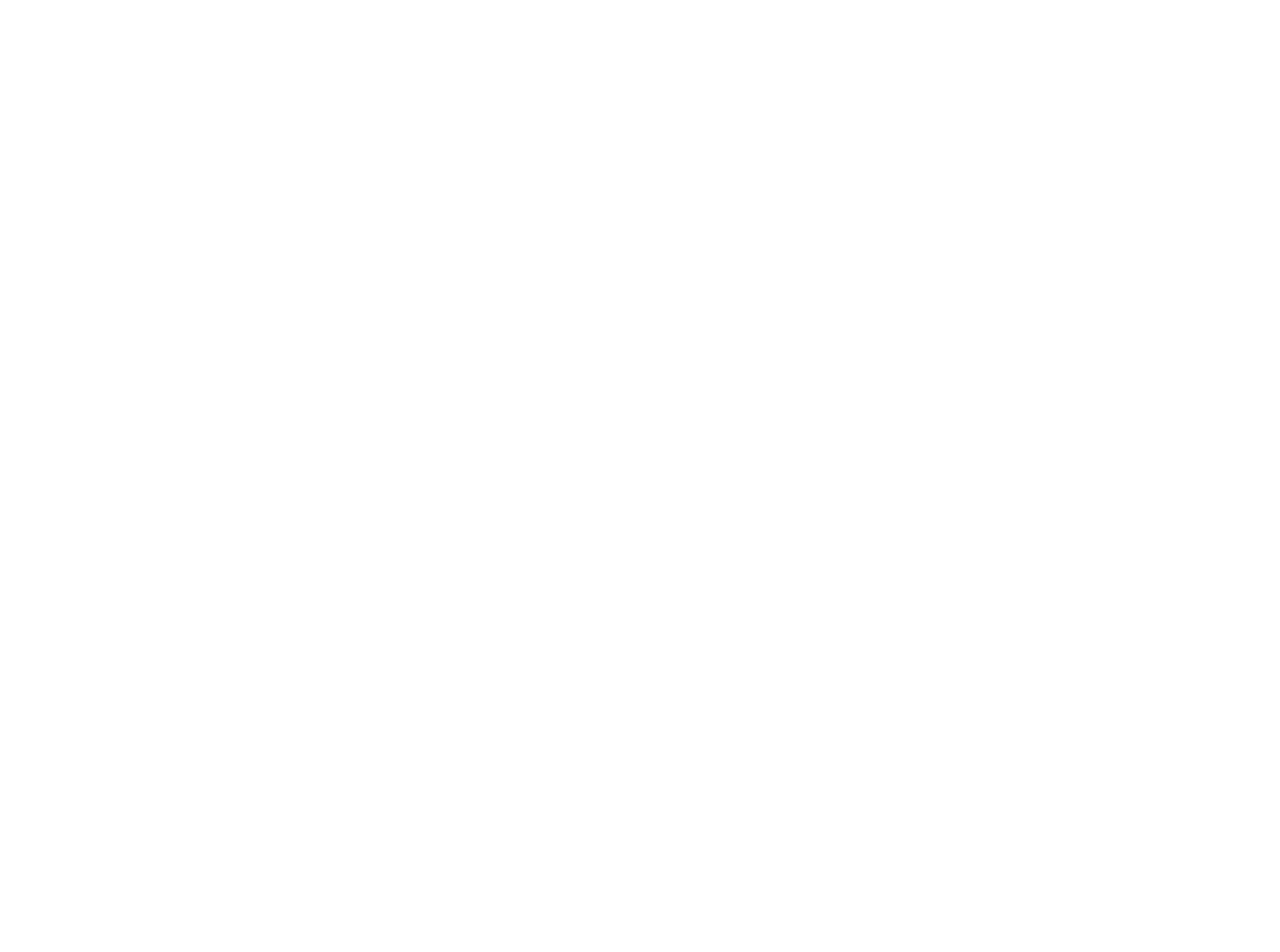
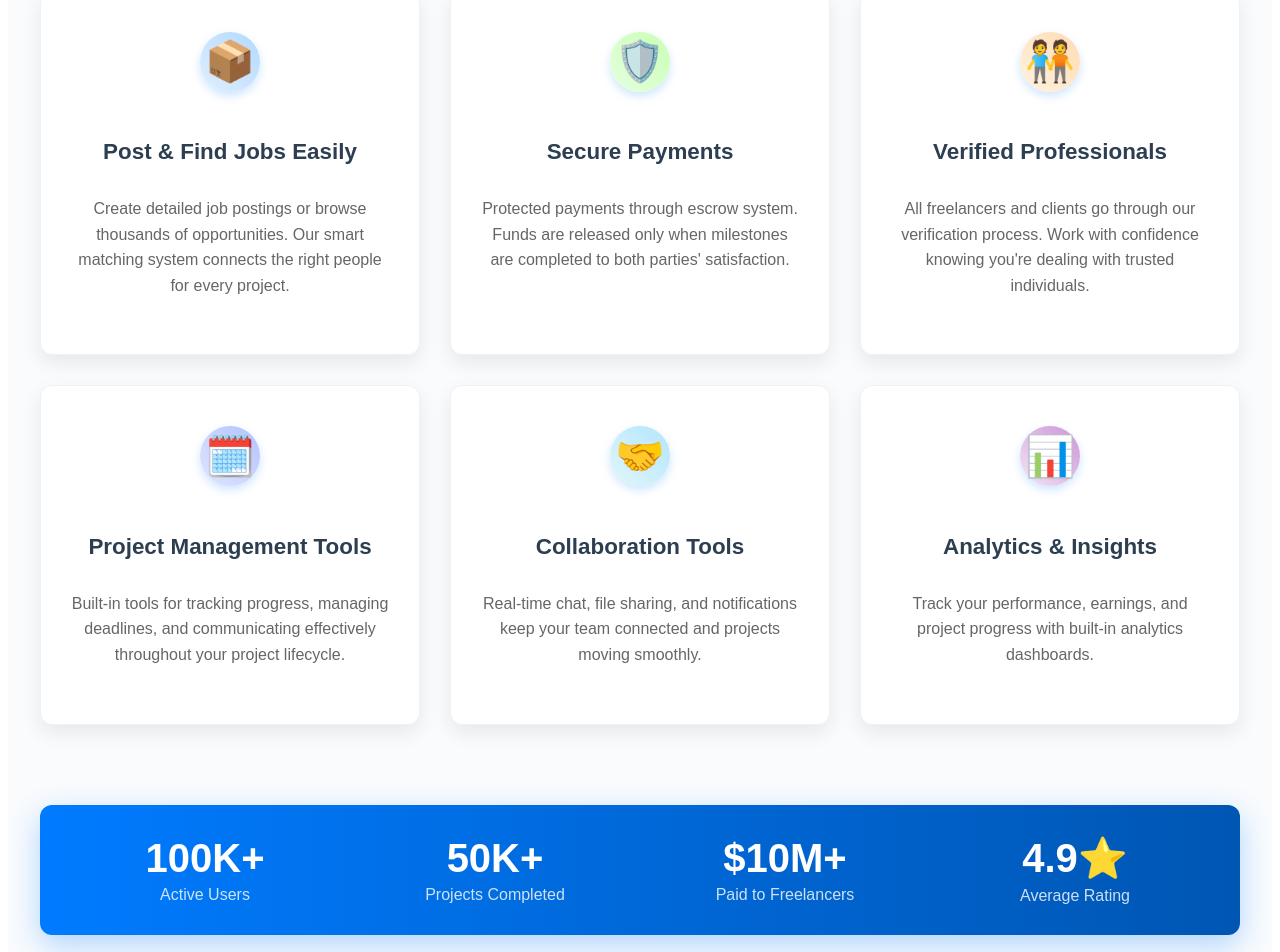
Before and after one commit to wallacetrixie/SolutionHub, a React (Vite) app in the folder Entry-point/Frontend/: page / in a window 1280 px wide. Shown: the part 1785-2737 px from the top of the page. Before the commit the page ends 1464 px from the top, so only its background shows below. Built offline with nearby package versions, Linux system fonts and the light colour scheme.

Commit message:
added component to explain why chose our  system

```diff
--- a/Entry-point/Frontend/src/App.jsx
+++ b/Entry-point/Frontend/src/App.jsx
@@ -2,6 +2,7 @@
 import Navbar from "./Components/LandingPage/Navbar.jsx";
 import HeroSection from "./Components/LandingPage/HeroSection.jsx";
 import SearchDropdown from "./Components/LandingPage/SearchDropdown.jsx";
+import WhyUsSection from "./Components/LandingPage/WhyUsSection.jsx";
 
 function App() {
   return (
@@ -9,6 +10,7 @@
       <Navbar />
       <HeroSection />
       <SearchDropdown />
+      <WhyUsSection />
 
     </div>
 
--- /dev/null
+++ b/Entry-point/Frontend/src/Components/LandingPage/WhyUsSection.jsx
@@ -0,0 +1,99 @@
+import React, { useEffect, useRef } from 'react';
+import '../../styles/WhyUs.css';
+
+const SkillHubSection = () => {
+  const features = [
+    {
+      icon: '📦', // Replace with an actual icon component or image if needed
+      title: 'Post & Find Jobs Easily',
+      description: 'Create detailed job postings or browse thousands of opportunities. Our smart matching system connects the right people for every project.',
+    },
+    {
+      icon: '🛡️', // Replace with an actual icon component or image if needed
+      title: 'Secure Payments',
+      description: 'Protected payments through escrow system. Funds are released only when milestones are completed to both parties\' satisfaction.',
+    },
+    {
+      icon: '🧑‍🤝‍🧑', // Replace with an actual icon component or image if needed
+      title: 'Verified Professionals',
+      description: 'All freelancers and clients go through our verification process. Work with confidence knowing you\'re dealing with trusted individuals.',
+    },
+    {
+      icon: '🗓️', // Replace with an actual icon component or image if needed
+      title: 'Project Management Tools',
+      description: 'Built-in tools for tracking progress, managing deadlines, and communicating effectively throughout your project lifecycle.',
+    },
+    {
+  icon: '🤝',
+  title: 'Collaboration Tools',
+  description: 'Real-time chat, file sharing, and notifications keep your team connected and projects moving smoothly.',
+},
+{
+  icon: '📊',
+  title: 'Analytics & Insights',
+  description: 'Track your performance, earnings, and project progress with built-in analytics dashboards.',
+},
+  ];
+
+  const stats = [
+    { value: '100K+', label: 'Active Users' },
+    { value: '50K+', label: 'Projects Completed' },
+    { value: '$10M+', label: 'Paid to Freelancers' },
+    { value: '4.9⭐', label: 'Average Rating' },
+  ];
+
+  const featureRefs = useRef([]);
+
+  useEffect(() => {
+    const handleScroll = () => {
+      featureRefs.current.forEach((ref, idx) => {
+        if (ref) {
+          const rect = ref.getBoundingClientRect();
+          if (rect.top < window.innerHeight - 60) {
+            ref.classList.add(idx % 2 === 0 ? 'slide-in-left' : 'slide-in-right');
+          }
+        }
+      });
+    };
+    window.addEventListener('scroll', handleScroll);
+    handleScroll();
+    return () => window.removeEventListener('scroll', handleScroll);
+  }, []);
+
+  return (
+    <section className="skillhub-section">
+      <div className="container">
+        <h2 className="section-title">Why Choose <span className="skillhub-highlight">SolutionHub</span>?</h2>
+        <p className="section-description">
+          We've built everything you need to succeed in the freelance economy. From finding
+          work to getting paid, we've got you covered.
+        </p>
+
+        <div className="features-grid">
+          {features.map((feature, index) => (
+            <div
+              className="feature-card"
+              key={index}
+              ref={el => featureRefs.current[index] = el}
+            >
+              <div className="feature-icon">{feature.icon}</div>
+              <h3 className="feature-title">{feature.title}</h3>
+              <p className="feature-description">{feature.description}</p>
+            </div>
+          ))}
+        </div>
+
+        <div className="stats-bar">
+          {stats.map((stat, index) => (
+            <div className="stat-item" key={index}>
+              <div className="stat-value">{stat.value}</div>
+              <div className="stat-label">{stat.label}</div>
+            </div>
+          ))}
+        </div>
+      </div>
+    </section>
+  );
+};
+
+export default SkillHubSection;
--- /dev/null
+++ b/Entry-point/Frontend/src/styles/WhyUs.css
@@ -0,0 +1,249 @@
+/* SkillHubSection.css */
+
+.skillhub-section {
+  padding: 80px 0;
+  background-color: #f9fbfd; /* A very light grey background */
+  font-family: Arial, sans-serif;
+  color: #333;
+}
+
+.container {
+  max-width: 1200px;
+  margin: 0 auto;
+  padding: 0 20px;
+  text-align: center;
+}
+
+.section-title {
+  font-size: 3em;
+  font-weight: 700;
+  margin-bottom: 20px;
+  color: #2c3e50; /* Darker text for titles */
+}
+
+.skillhub-highlight {
+  color: #007bff; /* SkillHub blue color */
+}
+
+.section-description {
+  font-size: 1.1em;
+  line-height: 1.6;
+  max-width: 800px;
+  margin: 0 auto 60px;
+  color: #555;
+}
+
+.features-grid {
+  display: grid;
+  grid-template-columns: repeat(3, 1fr); /* 3 columns per row */
+  gap: 30px;
+  margin-bottom: 80px;
+  transition: all 0.4s cubic-bezier(0.4, 0, 0.2, 1);
+}
+
+.feature-card {
+  background-color: #ffffff;
+  border-radius: 12px;
+  padding: 40px 30px;
+  box-shadow: 0 8px 20px rgba(0, 0, 0, 0.08);
+  transition:
+    transform 0.3s cubic-bezier(0.4, 0, 0.2, 1),
+    box-shadow 0.3s cubic-bezier(0.4, 0, 0.2, 1),
+    background 0.3s cubic-bezier(0.4, 0, 0.2, 1),
+    color 0.3s cubic-bezier(0.4, 0, 0.2, 1);
+  display: flex;
+  flex-direction: column;
+  align-items: center;
+  text-align: center;
+  border: 1px solid #eef1f6; /* Subtle border */
+  opacity: 0;
+  transform: translateY(30px);
+}
+
+.feature-card:hover {
+  transform: translateY(-8px) scale(1.03);
+  box-shadow: 0 16px 32px rgba(0, 123, 255, 0.18);
+  background: linear-gradient(135deg, #e3f0ff 0%, #2384e6 100%);
+  color: white
+}
+
+.feature-card:hover .feature-title,
+.feature-card:hover .feature-description {
+  color: white;
+  transition: color 0.3s cubic-bezier(0.4, 0, 0.2, 1);
+}
+
+.feature-card:hover .feature-icon {
+  background: linear-gradient(135deg, #b3d9ff 0%, #007bff 100%);
+  color: #fff;
+  transition: background 0.3s cubic-bezier(0.4, 0, 0.2, 1), color 0.3s cubic-bezier(0.4, 0, 0.2, 1);
+}
+
+.feature-icon {
+  font-size: 2.5em; /* Adjust icon size as needed */
+  width: 60px;
+  height: 60px;
+  border-radius: 50%;
+  background: linear-gradient(45deg, #e0efff, #b3d9ff); /* Light blue gradient for icons */
+  display: flex;
+  justify-content: center;
+  align-items: center;
+  margin-bottom: 25px;
+  color: #007bff; /* Icon color */
+  box-shadow: 0 4px 10px rgba(0, 123, 255, 0.2);
+}
+
+.feature-card:nth-child(1) .feature-icon { /* Post & Find Jobs */
+    background: linear-gradient(45deg, #e0efff, #b3d9ff);
+    color: #007bff;
+}
+.feature-card:nth-child(2) .feature-icon { /* Secure Payments */
+    background: linear-gradient(45deg, #e6ffe0, #c8ffb3); /* Greenish */
+    color: #28a745;
+}
+.feature-card:nth-child(3) .feature-icon { /* Verified Professionals */
+    background: linear-gradient(45deg, #fff3e0, #ffdbb3); /* Orangish */
+    color: #ffc107;
+}
+.feature-card:nth-child(4) .feature-icon { /* Project Management */
+    background: linear-gradient(45deg, #e0e6ff, #b3c2ff); /* Bluish-purple */
+    color: #6f42c1;
+}
+.feature-card:nth-child(5) .feature-icon { /* Collaboration Tools */
+    background: linear-gradient(45deg, #e0f7fa, #b3e5fc);
+    color: #00bcd4;
+}
+.feature-card:nth-child(6) .feature-icon { /* Analytics & Insights */
+    background: linear-gradient(45deg, #f3e5f5, #ce93d8);
+    color: #8e24aa;
+}
+
+.feature-title {
+  font-size: 1.4em;
+  font-weight: 600;
+  margin-bottom: 15px;
+  color: #2c3e50;
+}
+
+.feature-description {
+  font-size: 1em;
+  line-height: 1.6;
+  color: #666;
+}
+
+.stats-bar {
+  display: flex;
+  justify-content: space-around;
+  align-items: center;
+  background: linear-gradient(to right, #007bff, #0056b3); /* Blue gradient from the image */
+  border-radius: 12px;
+  padding: 30px 20px;
+  color: #ffffff;
+  box-shadow: 0 10px 30px rgba(0, 123, 255, 0.3);
+}
+
+.stat-item {
+  text-align: center;
+  flex: 1; /* Distribute space evenly */
+  padding: 0 15px;
+}
+
+.stat-value {
+  font-size: 2.5em;
+  font-weight: 700;
+  margin-bottom: 5px;
+}
+
+.stat-label {
+  font-size: 1em;
+  font-weight: 400;
+  opacity: 0.8;
+}
+
+/* Animation keyframes */
+@keyframes slideInLeft {
+  from {
+    opacity: 0;
+    transform: translateX(-60px);
+  }
+  to {
+    opacity: 1;
+    transform: translateX(0);
+  }
+}
+
+@keyframes slideInRight {
+  from {
+    opacity: 0;
+    transform: translateX(60px);
+  }
+  to {
+    opacity: 1;
+    transform: translateX(0);
+  }
+}
+
+/* Initial hidden state */
+/* .feature-card {
+  opacity: 0;
+  transform: translateY(30px);
+} */
+
+/* When in view, animate in */
+.feature-card.slide-in-left {
+  animation: slideInLeft 0.8s cubic-bezier(0.4, 0, 0.2, 1) forwards;
+  opacity: 1;
+  transform: none;
+}
+
+.feature-card.slide-in-right {
+  animation: slideInRight 0.8s cubic-bezier(0.4, 0, 0.2, 1) forwards;
+  opacity: 1;
+  transform: none;
+}
+
+/* Responsive Adjustments */
+@media (max-width: 992px) {
+  .features-grid {
+    grid-template-columns: repeat(2, 1fr); /* 2 columns per row */
+    gap: 20px;
+  }
+}
+
+@media (max-width: 768px) {
+  .section-title {
+    font-size: 2.5em;
+  }
+  .section-description {
+    font-size: 1em;
+  }
+  .features-grid {
+    grid-template-columns: 1fr; /* Stack features on small screens */
+    gap: 20px;
+  }
+  .stats-bar {
+    flex-direction: column; /* Stack stats on small screens */
+    padding: 40px 20px;
+  }
+  .stat-item {
+    margin-bottom: 30px;
+  }
+  .stat-item:last-child {
+    margin-bottom: 0;
+  }
+  .stat-value {
+    font-size: 2.2em;
+  }
+}
+
+@media (max-width: 480px) {
+  .section-title {
+    font-size: 2em;
+  }
+  .skillhub-section {
+    padding: 60px 0;
+  }
+  .feature-card {
+    padding: 30px 20px;
+  }
+}
```
